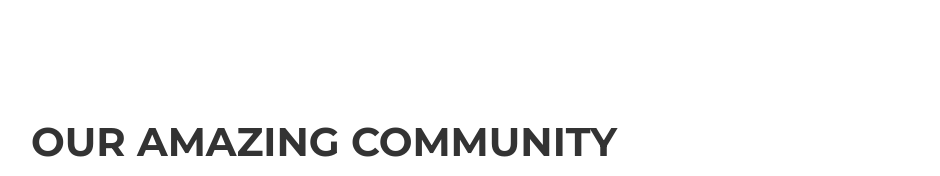
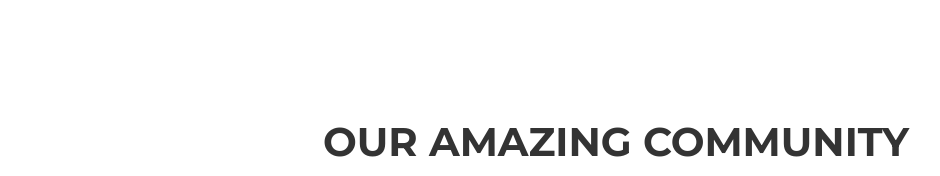
Before and after one commit to pearlrwauya/CAMAProject, a plain HTML site: page index.html in a window 1280 px wide. Shown: the part 1920-2096 px from the top of the page, without its empty margins (24-964 px from the left). Drawn offline with nearby package versions, Linux system fonts and the light colour scheme; a web font is replaced by a local one.

Commit message:
Update index.html

```diff
--- a/index.html
+++ b/index.html
@@ -127,7 +127,7 @@
     <aside class="clients">
         <div class="container">
             <div class="row">
-            <h2 class="section-heading">Our Amazing Community</h2>
+            <h2 class="section-heading"><center>Our Amazing Community</center></h2>
                 <div class="col-md-3 col-sm-6">
                     <a href="https://www.facebook.com/NYU.ASU">
                         <img src="img/logos/NYUASU.jpg" class="img-responsive img-centered" alt="NYU African Student Union">
```
